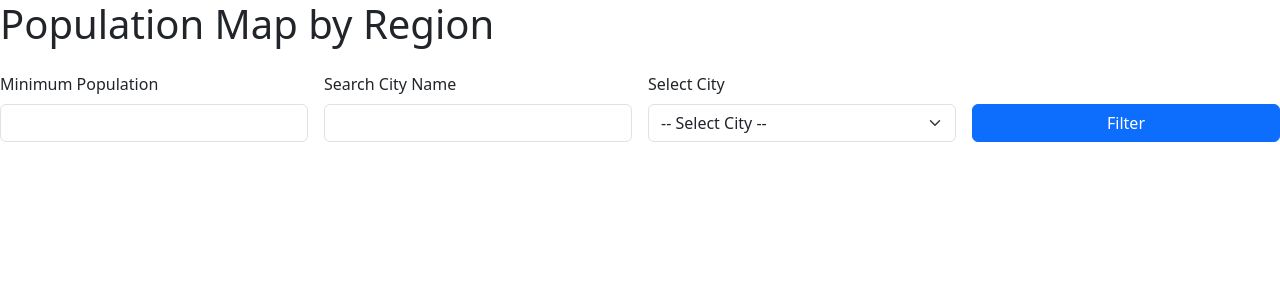
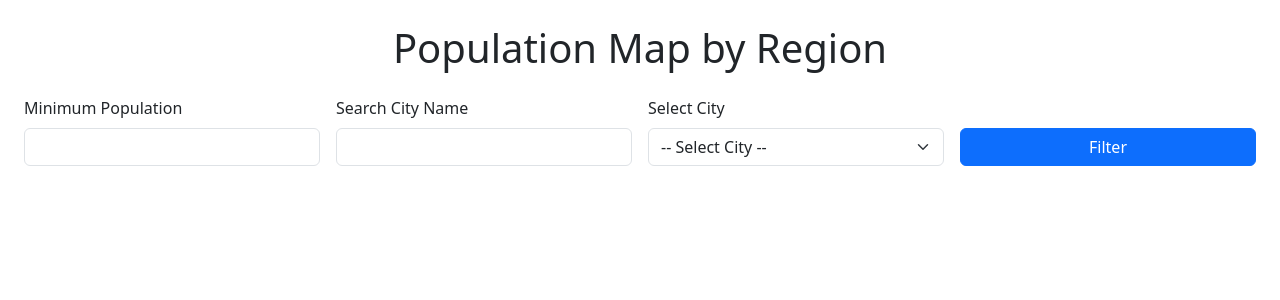
Before and after one commit to nuramaliasafitri1/WebGis_Population_Map, a Flask app: template templates/home.html in a window 1280 px wide. Shown: the top 300 px of the page. Run offline with Flask 3, Linux system fonts and the light colour scheme; the template is opened without the code that fills it, so the values that code supplies are empty.

Commit message:
Update Home.html

```diff
--- a/templates/home.html
+++ b/templates/home.html
@@ -12,9 +12,8 @@
     />
   </head>
   <body>
-    <h1 class="mb-4">Population Map by Region</h1>
-
-    <div>
+    <div class="p-md-4">
+      <h1 class="mb-4 text-center mb-2">Population Map by Region</h1>
       <form action="/" method="POST" class="row g-3 mb-4">
         <div class="col-md-3">
           <label for="min_pop" class="form-label">Minimum Population</label>
```
